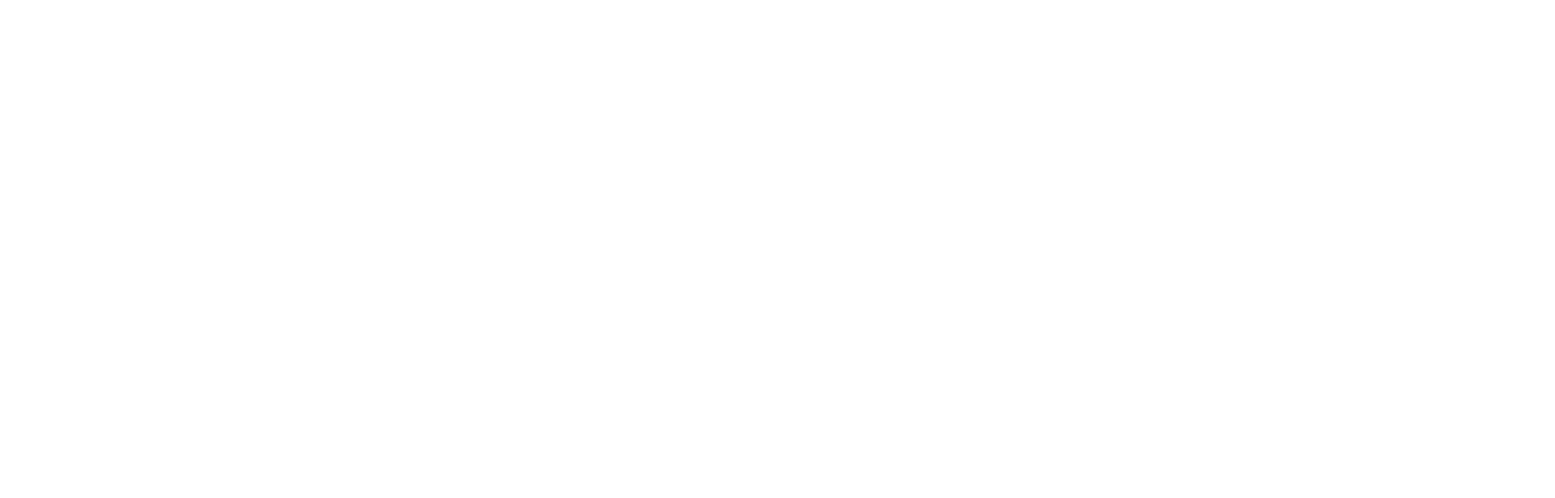
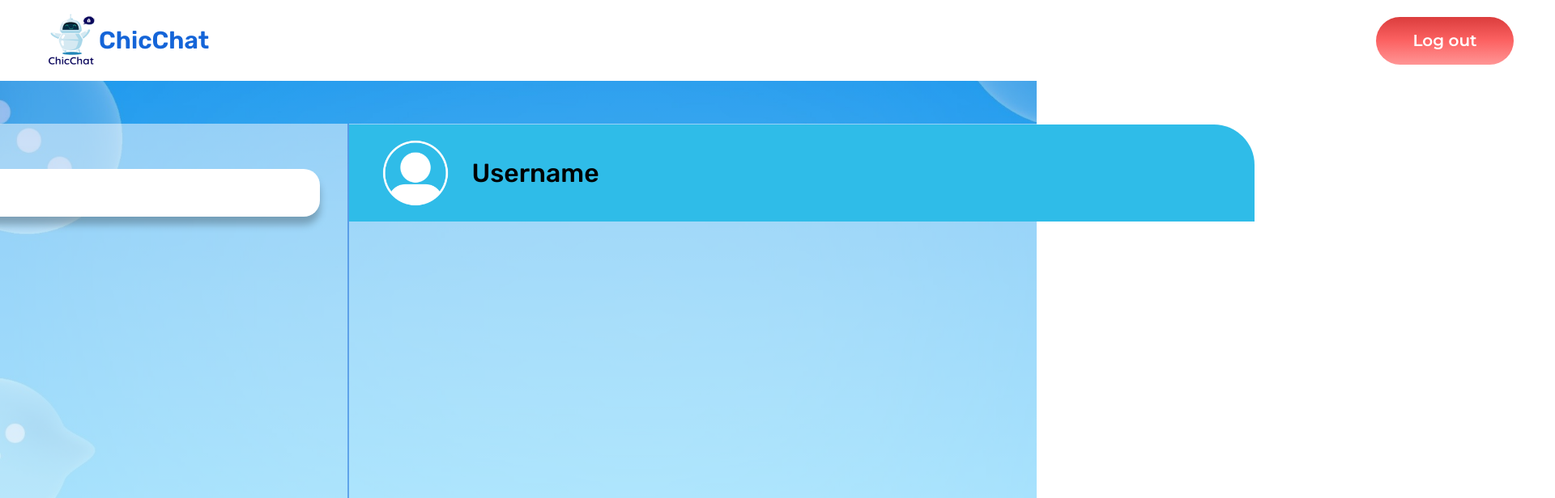
Before and after one commit to FairyFay404/Chic-Chat, a React (Vite) app in the folder client/: page /chat in a window 1280 px wide. Before the commit this address had no page. Shown: the top 616 px of the page at 81% size, 1920 px wide, since content can reach past the window. Built offline with nearby package versions, Linux system fonts and the light colour scheme.

Commit message:
add Chat page

```diff
--- a/client/src/App.jsx
+++ b/client/src/App.jsx
@@ -2,7 +2,8 @@
 import Home from "./components/Home"
 import Signin from "./components/Signin"
 import Register from "./components/Register"
-import HomeProfile from "./components/HomeProfile";
+import HomeProfile from "./components/HomeProfile"
+import Chat from "./components/Chat";
 
 function App() {
     return (
@@ -12,6 +13,7 @@
                     <Route path="/" element={<Signin/>} />
                     <Route path="/register" element={<Register/>} />
                     <Route path="/home" element={<HomeProfile/>} />
+                    <Route path="/chat" element={<Chat/>} />
                 </Routes>
             </BrowserRouter>
         </>
--- /dev/null
+++ b/client/src/components/Chat.jsx
@@ -0,0 +1,71 @@
+import React,{useState} from 'react'
+import Navbar from './Navbar'
+
+export default function Chat() {
+    const [error,setError] = useState(false)
+
+    const handleEdit = (e)=>{
+        e.preventDefault();
+        setError(true);
+    }
+    return (
+        <>
+        <div className="bg-gradient-to-b from-[#1565D8] to-[#9EE8FF] h-screen font-Rubik">
+
+                <div className="w-full h-screen bg-no-repeat bg-cover " style={{backgroundImage: `url("/Wallpaper.png")`}}>
+                    <Navbar/>
+                    <div className="h-[983px] flex flex-row justify-center items-center  ">
+                        <div className="w-[697px] h-[877px] rounded-l-[50px] bg-white/50 flex flex-col justify-center items-center ">
+                            <div className="flex flex-col items-center">
+
+
+                            <form>
+                                <label class="relative block">
+                                    <span class="absolute inset-y-0 left-0 flex items-center pl-3">
+                                    <img src="/search-icon.png" className='pe-[14px] w-[55px] h-[39px] ms-[5px]'/>
+                                    </span>
+                                    <input type="text" className="w-[629px] h-[59px] pl-[70px] rounded-[20px] shadow_1 mt-[11px]
+                                    text-[#072653] font-Rubik font-normal border-[0px] focus:border-[3px] focus:border-[#178AAE] focus:outline-0
+                                    " placeholder="Search by username" onChange={e => setUsername(e.target.value)}/>
+                                </label>
+                            </form>
+
+
+
+
+
+                            <div className="w-[698px] h-[718px]">
+
+                            </div>
+
+                            </div>
+
+
+
+                        </div>
+                        <div className="w-[1120px] h-[877px] rounded-r-[50px]
+                        bg-white/50 border-l-2  border-l-[#1565D880]
+                        flex flex-col justify-center items-center
+                        ">
+
+
+                            <div className="w-[1118px] h-[120px] bg-[#2FBCE8] ] flex justify-between items-center rounded-tr-[50px] ">
+                                <div className="flex items-center ">
+                                <img className='ms-[32px] w-[100px] h-[100px]' src="/MyProfile.png" alt="" />
+                                <h1 className=' text-[32px] ms-[20px] font-medium text-[#000000]'>Username</h1>
+                                </div>
+                            </div>
+
+                            <div className=" w-[1120px] h-[756px]">
+
+                            </div>
+
+
+                        </div>
+                    </div>
+                </div>
+            </div>
+
+        </>
+    )
+}
```
Also changed, not shown: client/public/search-icon.png (added).
